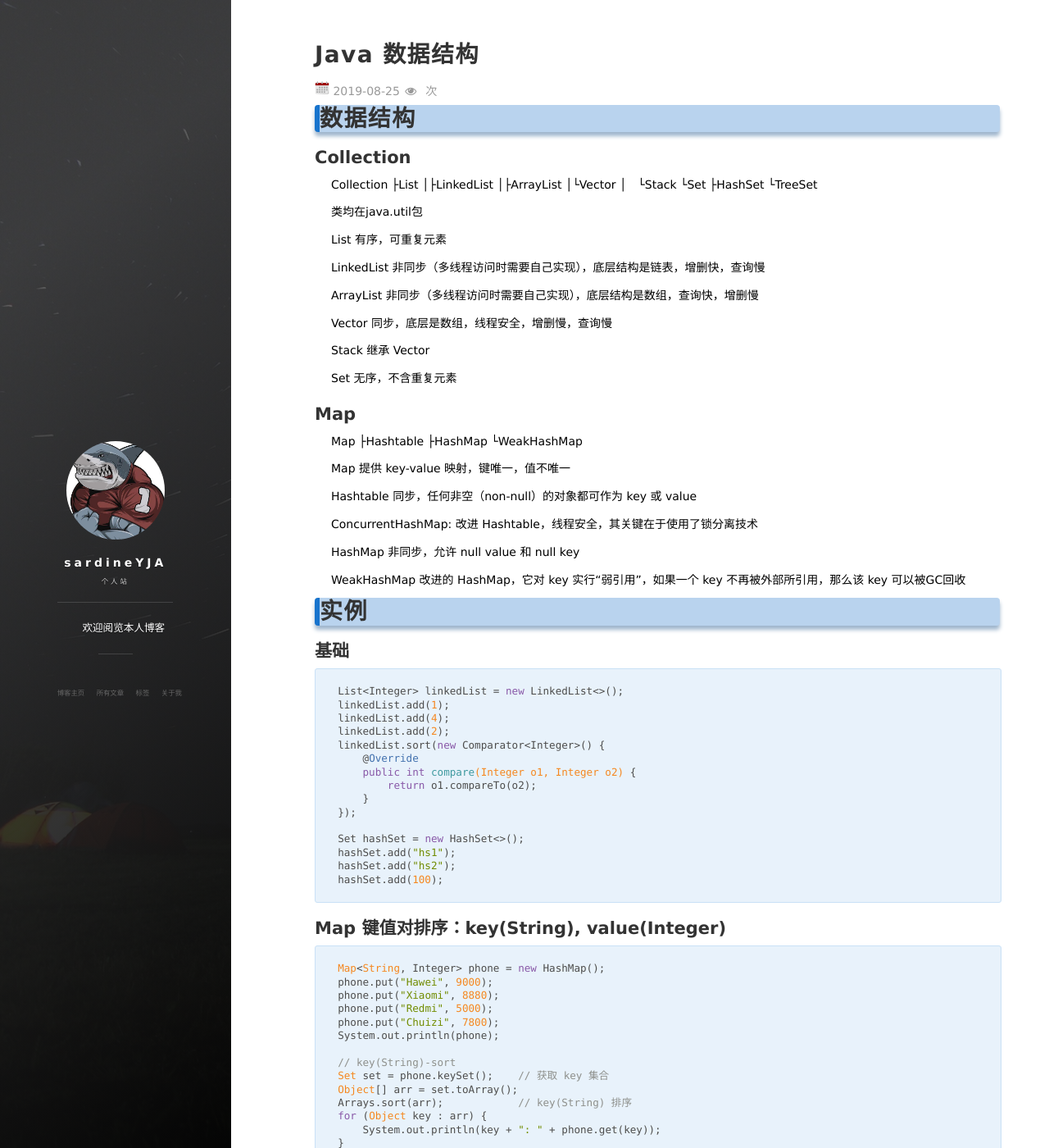
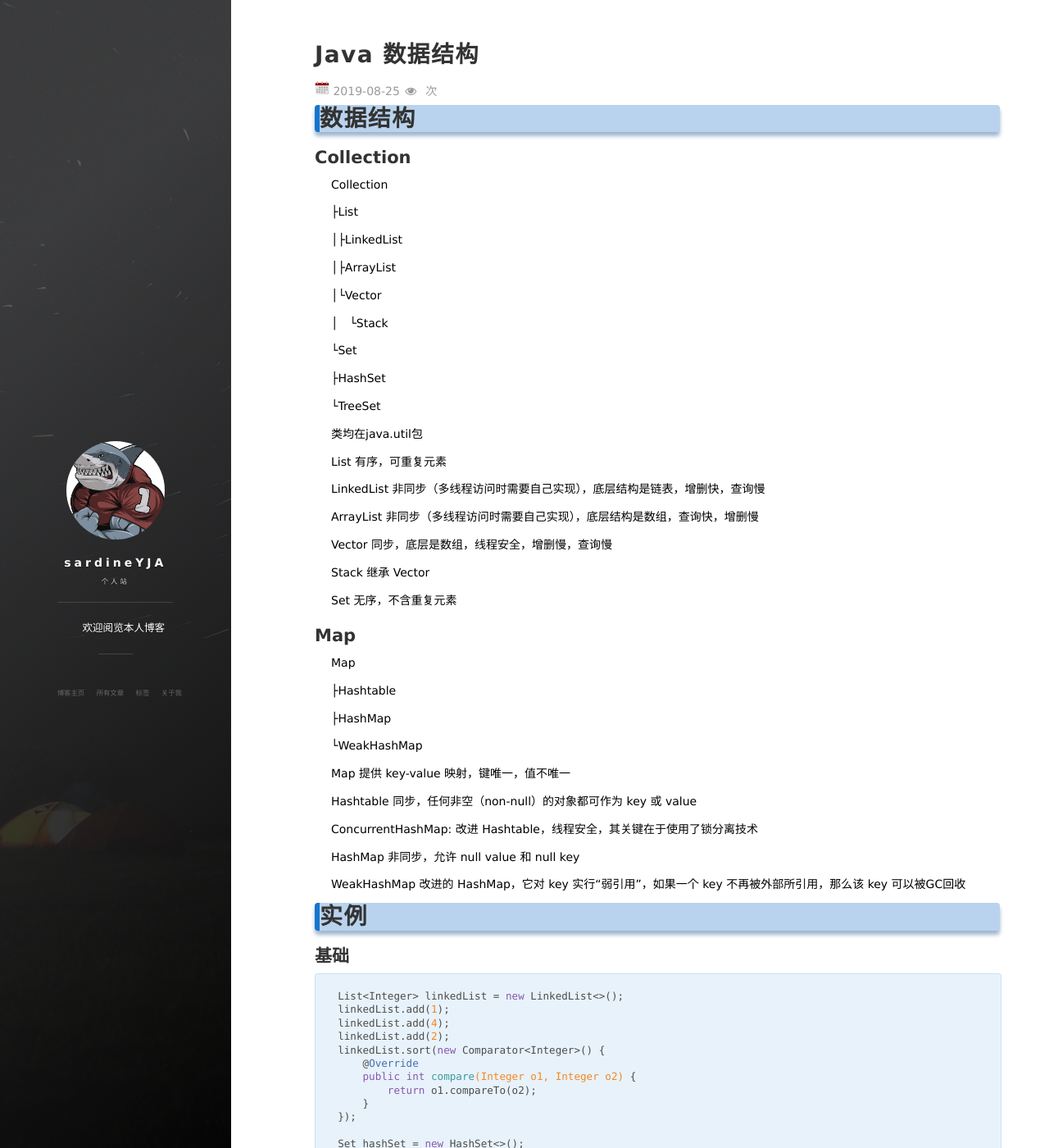
Before and after one commit to sardineYJA/sardineYJA.github.io, a Jekyll site: the page built from _posts/2019-08-25-java-datastructure.md, in a window 1280 px wide and 1400 px high. Shown: the whole window at 82% size. Built offline with Jekyll 4.4.1, drawn with Linux system fonts in a browser that asks for light colours; nearby versions of some CDN libraries; comment, search, counter and statistics services are not loaded.

```diff
--- a/_posts/2019-08-25-java-datastructure.md
+++ b/_posts/2019-08-25-java-datastructure.md
@@ -3,7 +3,7 @@ layout: post
 title: "Java 数据结构"
 date: 2019-08-25
 description: "介绍Java 数据结构"
-tag: Java
+tag: java
 
 ---
 
@@ -13,14 +13,23 @@ tag: Java
 ## Collection
 
 Collection
+
 ├List
+
 │├LinkedList
+
 │├ArrayList
+
 │└Vector
+
 │　└Stack
+
 └Set
+
  ├HashSet
+
  └TreeSet
+
 
 
 类均在java.util包
@@ -40,9 +49,13 @@ Set 无序，不含重复元素
 ## Map
 
 Map
+
 ├Hashtable
+
 ├HashMap
+
 └WeakHashMap
+
 
 Map 提供 key-value 映射，键唯一，值不唯一
 
```
